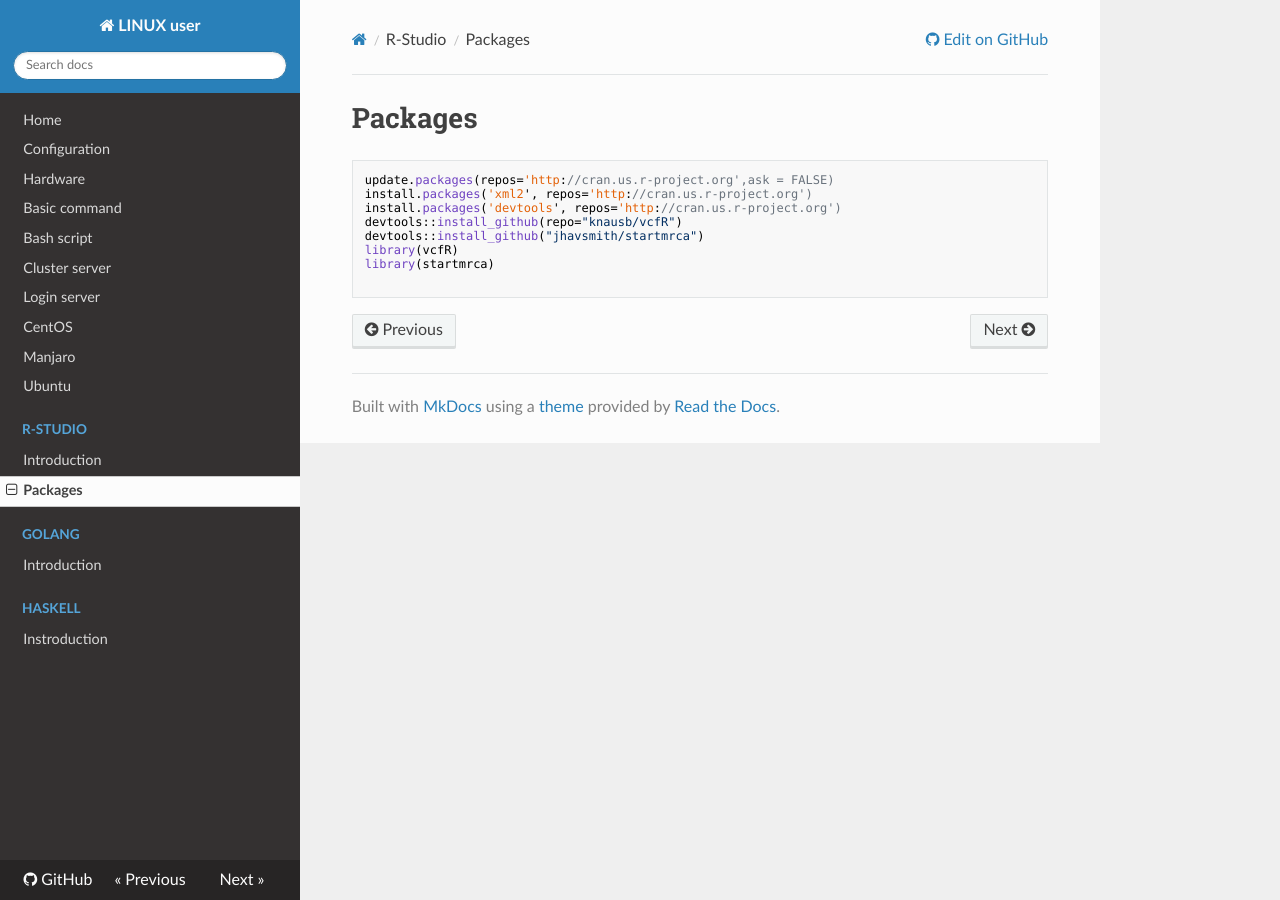
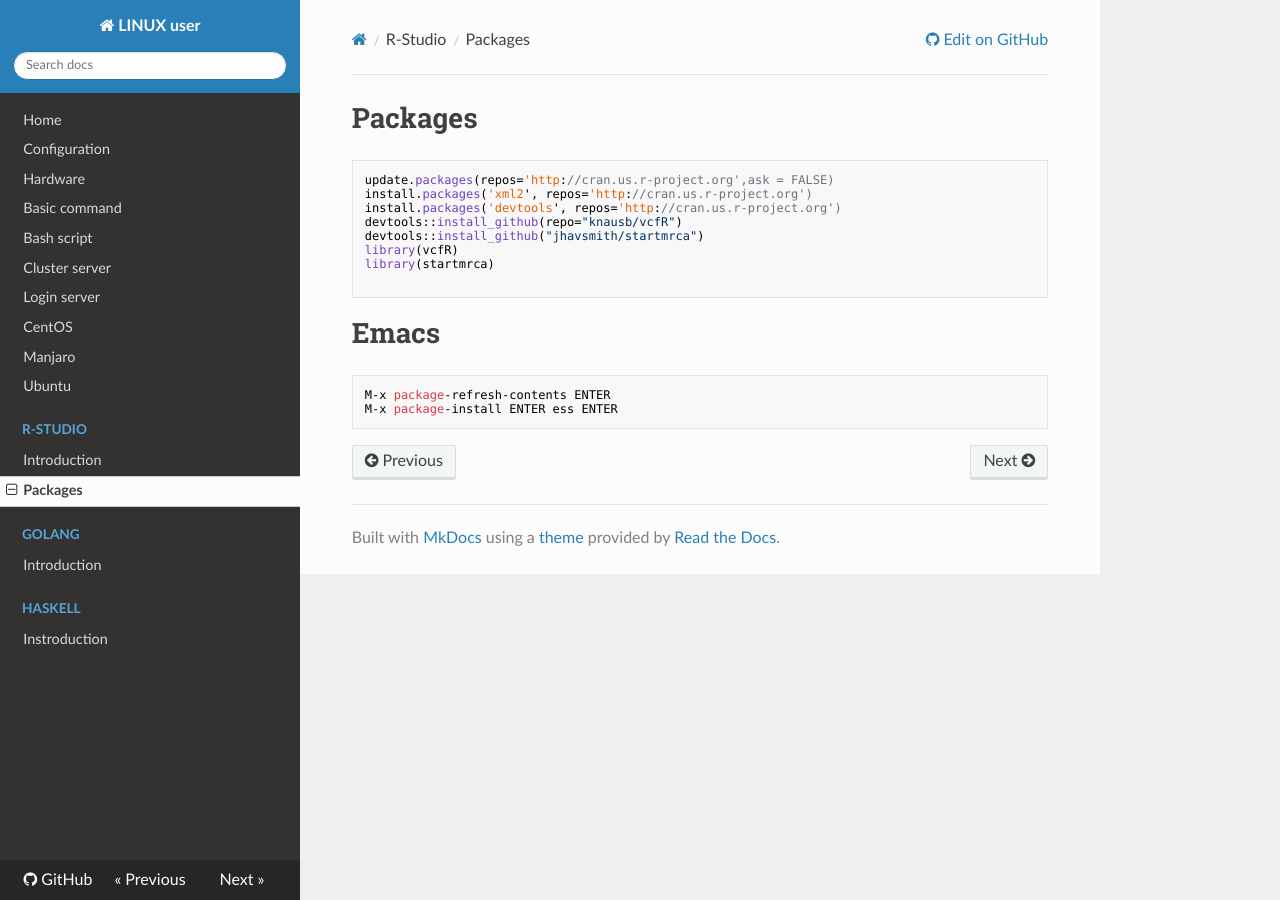
Before and after one commit to WonyoungCho/LINUX, an MkDocs documentation site: the page built from docs/rstudio_pac.md, in a window 1280 px wide. Built offline with MkDocs 1.6.1, drawn with Linux system fonts in a browser that asks for light colours; nearby versions of some CDN libraries; old or Windows-style settings are respelled for this version of MkDocs.

Commit message:
Update rstudio_pac.md

````diff
--- a/docs/rstudio_pac.md
+++ b/docs/rstudio_pac.md
@@ -9,3 +9,9 @@ library(vcfR)
 library(startmrca)
 
 ```
+
+# Emacs
+```
+M-x package-refresh-contents ENTER
+M-x package-install ENTER ess ENTER
+```
````
